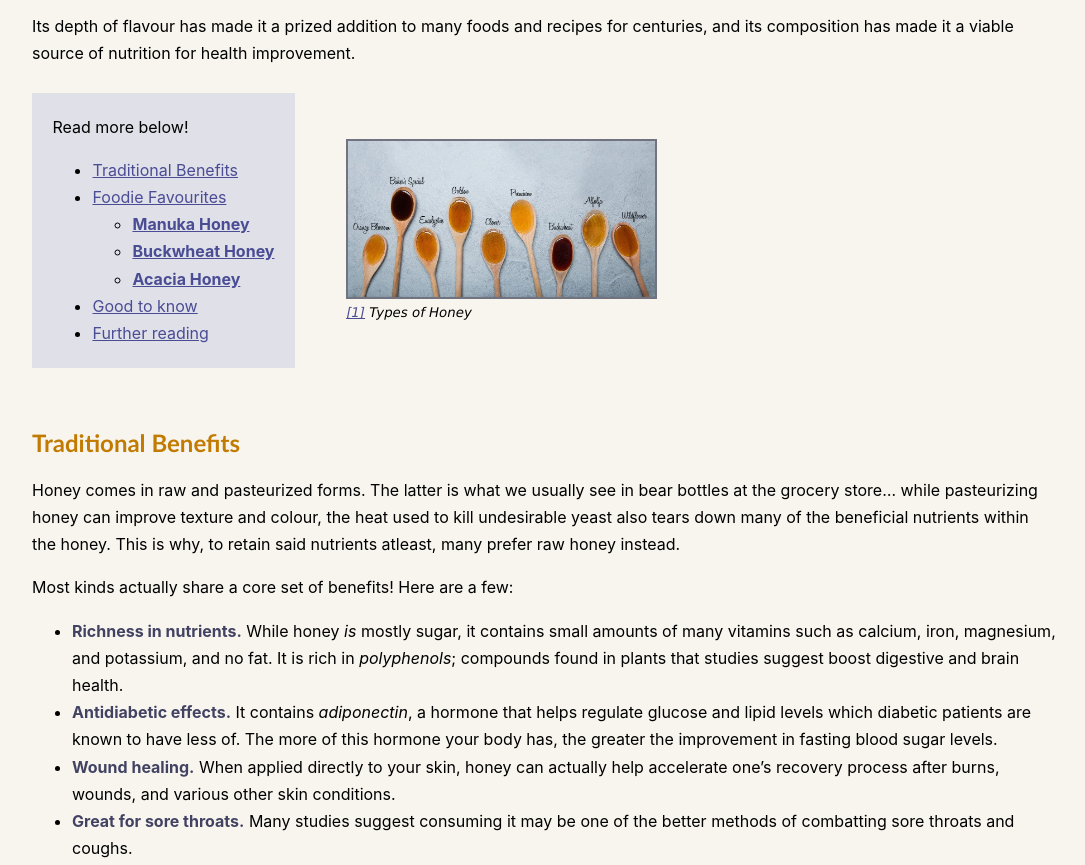
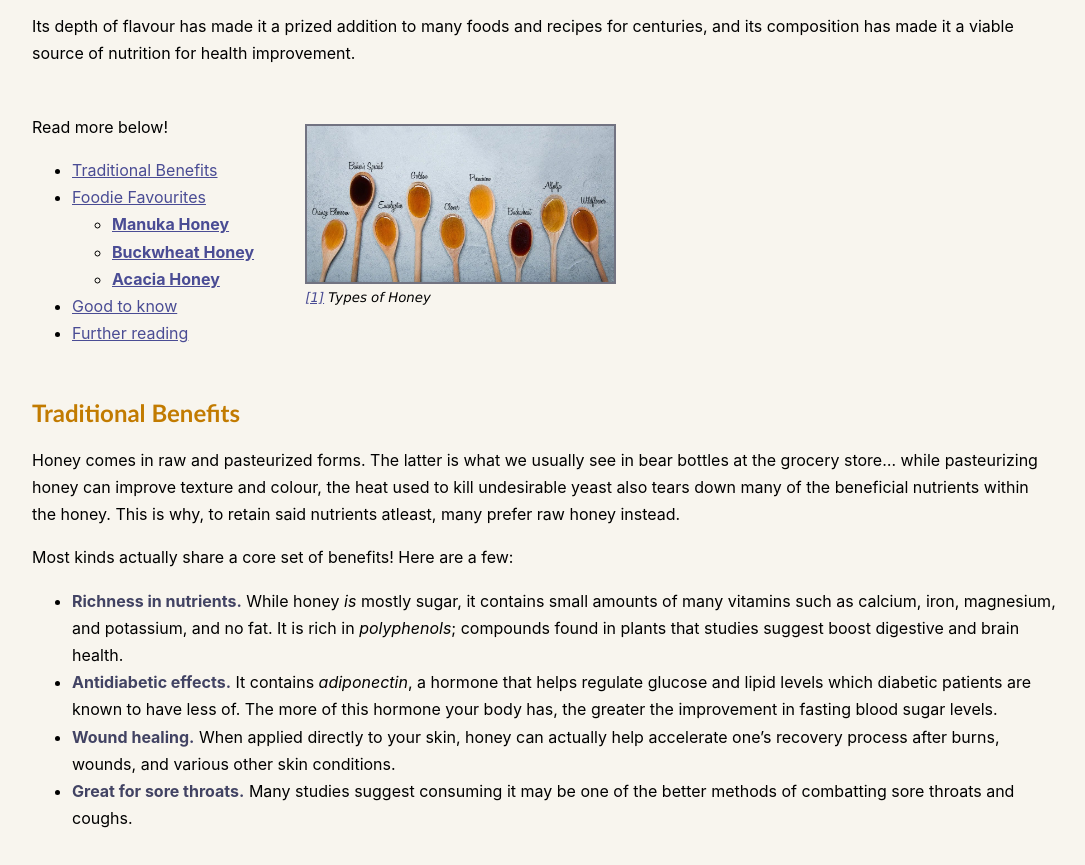
Before and after one commit to rabiaq123/CIS1050_A2, a plain HTML site: page index.html in a window 1280 px wide. Shown: the part 526-1391 px from the top of the page, without its empty margins (96-1181 px from the left). Drawn offline with Linux system fonts and the light colour scheme.

Commit message:
Add more whitespace around TOC and remove TOC background colour

```diff
--- a/index.html
+++ b/index.html
@@ -150,10 +150,10 @@
       </p>
     </span>
 
-    <span style="display:flex; flex-direction:row; align-items: center;">
+    <span style="display:flex; flex-direction:row; padding: 3% 0%">
 
       <!-- table of contents -->
-      <div style="margin-right:5%; background-color: var(--lightgrey); max-width:fit-content; padding:2%;">
+      <span style="padding-right:5%; max-width:fit-content;">
         <p style="margin:0%">Read more below!</p>
         <ul style="margin-bottom: 0%;">
           <li> <a href="#benefits"> Traditional Benefits </a></li>
@@ -166,7 +166,7 @@
           <li> <a href="#disclaimer"> Good to know </a></li>
           <li> <a href="#further-reading"> Further reading </a></li>
         </ul>
-      </div>
+      </span>
 
       <!-- image -->
       <div style="max-width:30%; max-height:100%;">
@@ -180,7 +180,7 @@
     </span>
 
     <!-- OVERALL BENEFITS OF HONEY -->
-    <div class="section" id="benefits">
+    <div class="section" id="benefits" style="padding-top: 0%;">
       <h2> Traditional Benefits </h2>
       <p>
         Honey comes in raw and pasteurized forms. The latter is what we usually see in bear bottles at the grocery store…
```
